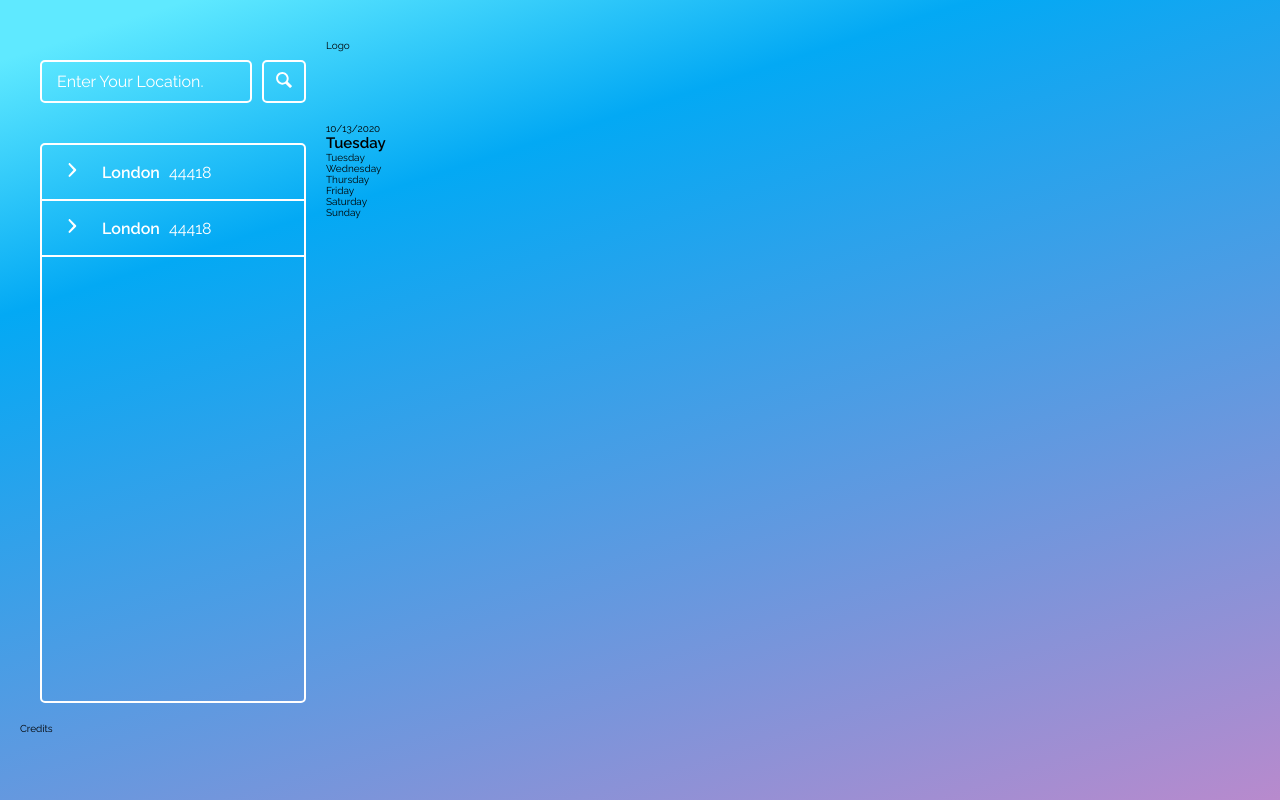
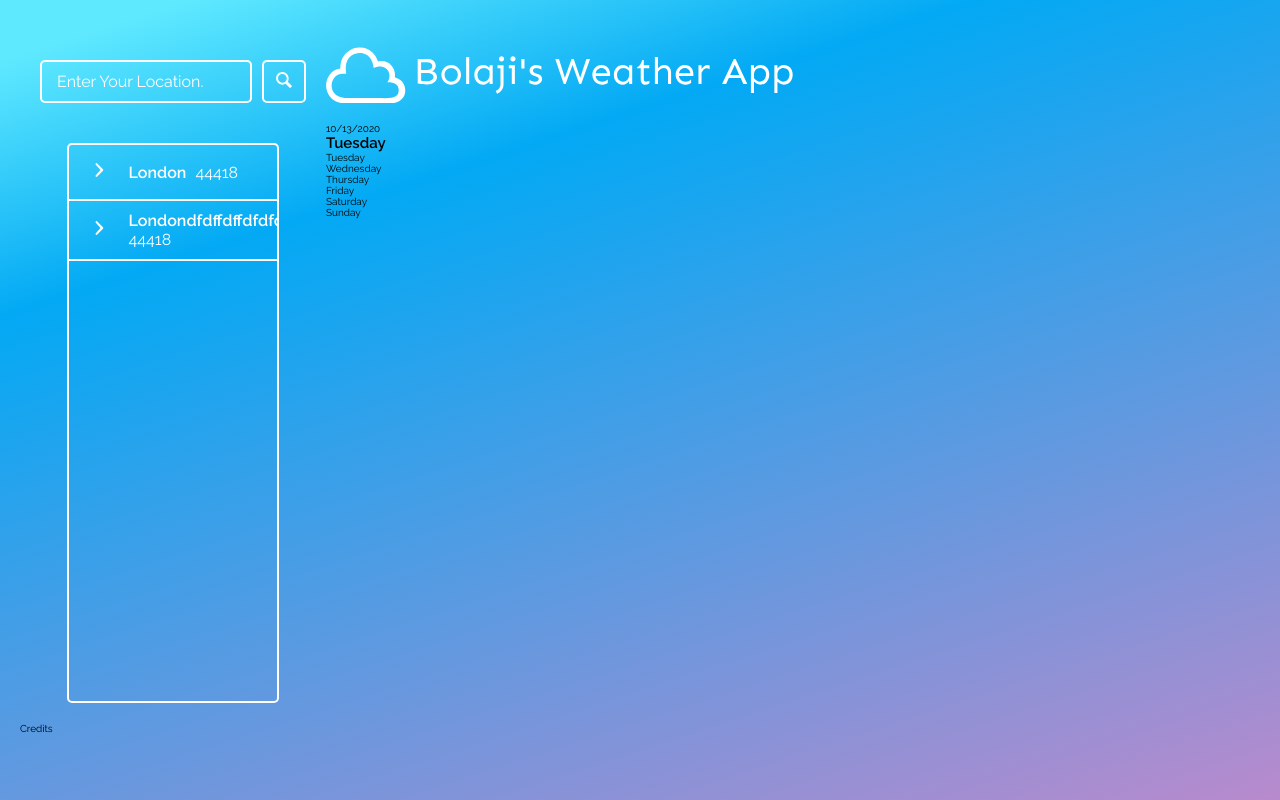
Before and after one commit to bolajiayeni/weather-app, a plain HTML site: page src/index.html in a window 1280 px wide. Drawn offline with Linux system fonts and the light colour scheme.

Commit message:
tweaked result div and added the logo svg

```diff
--- a/src/css/style.css
+++ b/src/css/style.css
@@ -96,7 +96,14 @@ body {
 }
 
 .logo-box {
+    display: flex;
+    align-items: flex-end;
+    justify-content: flex-start;
+}
 
+.logo {
+    width: 50%;
+    margin-bottom: 2rem;
 }
 
 .locations {
@@ -114,7 +121,7 @@ body {
     border: 2px solid var(--color-white);
     border-radius: .5rem;
     list-style: none;
-    width: 100%;
+    width: 80%;
     overflow: scroll;
 }
 
--- a/src/index.html
+++ b/src/index.html
@@ -30,7 +30,7 @@
         </div>
 
         <div class="logo-box">
-            Logo
+                <img src="img/logo.svg" alt="logo" class="logo">
         </div>
 
         <div class="locations">
@@ -67,7 +67,7 @@
 
                         <span class="locations__result--right">
 
-                            <span class="locations__name">London</span>
+                            <span class="locations__name">Londondfdffdffdfdfdf...</span>
                             <span class="locations__woeid">44418</span>
 
                         </span>
```
Also changed, not shown: src/img/logo.svg (added).
